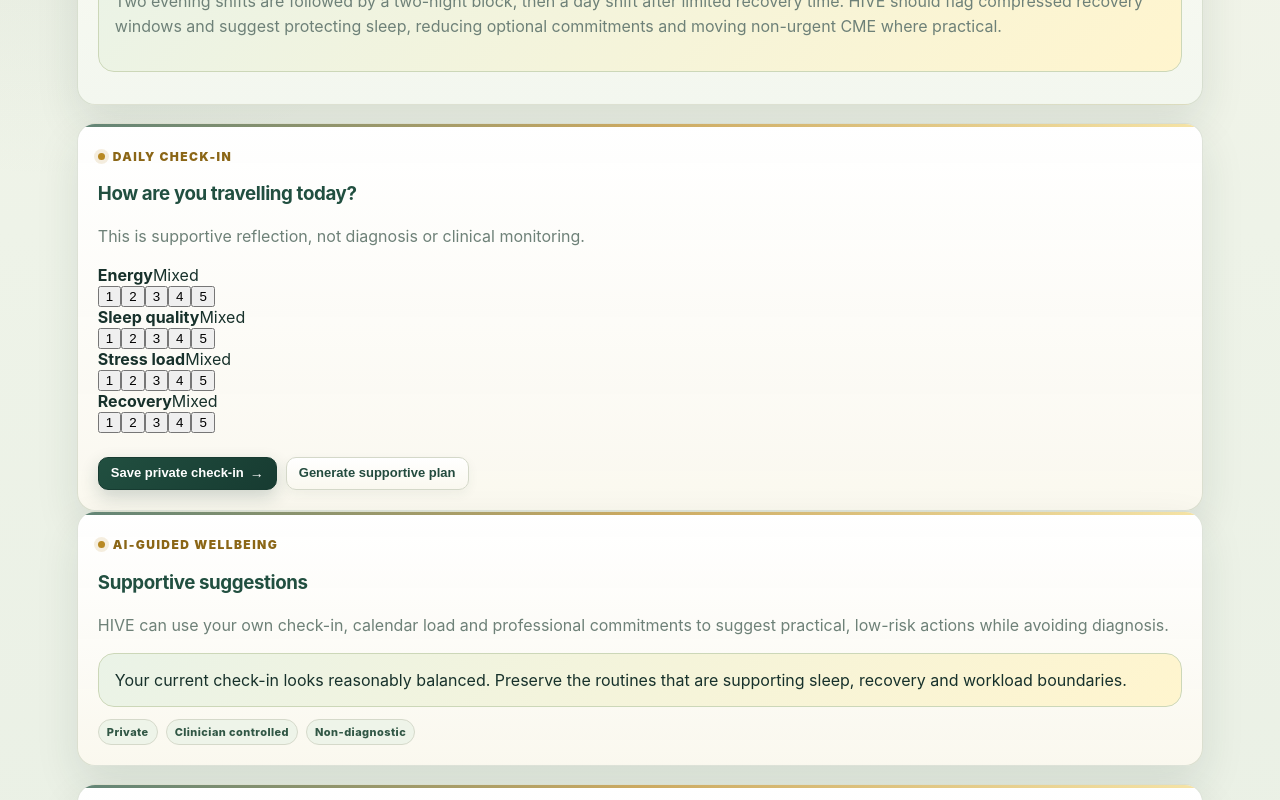
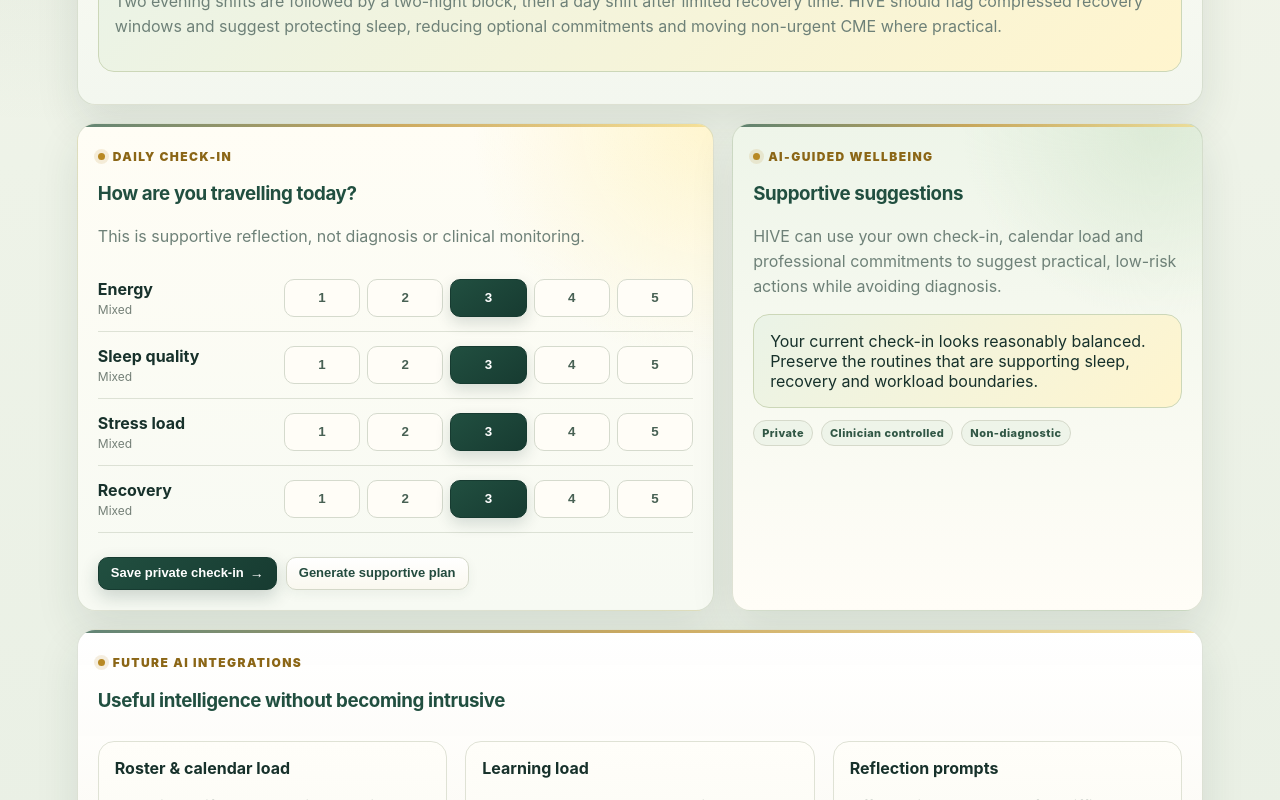
Before and after one commit to MA-730912/hive-intelligence, a Next.js app: page /wellbeing in a window 1280 px wide. Shown: the part 760-1560 px from the top of the page. Built offline with nearby package versions, Linux system fonts and the light colour scheme.

Commit message:
Complete wellbeing workspace styling

```diff
--- a/app/globals.css
+++ b/app/globals.css
@@ -529,3 +529,69 @@
 }
 @media(max-width:1100px){.roster-strip{grid-template-columns:repeat(3,1fr)}}
 @media(max-width:700px){.roster-strip{grid-template-columns:1fr}}
+
+
+/* Health & Wellbeing workspace */
+.wellbeing-grid{
+  display:grid;
+  grid-template-columns:minmax(0,1.15fr) minmax(320px,.85fr);
+  gap:18px
+}
+.wellbeing-checkin{
+  background:
+    radial-gradient(circle at 100% 0%,rgba(255,239,176,.55),transparent 30%),
+    linear-gradient(180deg,#fffdf5,#f7faf3)
+}
+.wellbeing-ai{
+  background:
+    radial-gradient(circle at 90% 0%,rgba(216,232,210,.8),transparent 30%),
+    linear-gradient(180deg,#eef5e9,#fffdf7)
+}
+.wellbeing-row{
+  display:grid;
+  grid-template-columns:170px 1fr;
+  align-items:center;
+  gap:16px;
+  padding:14px 0;
+  border-bottom:1px solid rgba(184,194,175,.45)
+}
+.wellbeing-row:last-of-type{border-bottom:0}
+.wellbeing-row>div:first-child{display:grid;gap:3px}
+.wellbeing-row>div:first-child span{font-size:12px;color:#758078}
+.wellbeing-scale{
+  display:grid;
+  grid-template-columns:repeat(5,1fr);
+  gap:7px
+}
+.wellbeing-scale button{
+  min-height:38px;
+  border:1px solid #d5dacd;
+  border-radius:10px;
+  background:#fffdf7;
+  color:#486154;
+  font-weight:850;
+  cursor:pointer
+}
+.wellbeing-scale button:hover{
+  background:#fff0b8;
+  border-color:#d6bd67
+}
+.wellbeing-scale button.selected{
+  background:linear-gradient(145deg,#214f40,#173b31);
+  color:#fff;
+  border-color:#173b31;
+  box-shadow:0 6px 15px rgba(23,59,49,.16)
+}
+.wellbeing-plan{
+  background:
+    linear-gradient(135deg,#fff2bd,#fffaf0 44%,#edf5e9 100%)
+}
+.wellbeing-plan-grid{
+  display:grid;
+  grid-template-columns:repeat(3,minmax(0,1fr));
+  gap:12px
+}
+@media(max-width:900px){
+  .wellbeing-grid,.wellbeing-plan-grid{grid-template-columns:1fr}
+  .wellbeing-row{grid-template-columns:1fr}
+}
```
